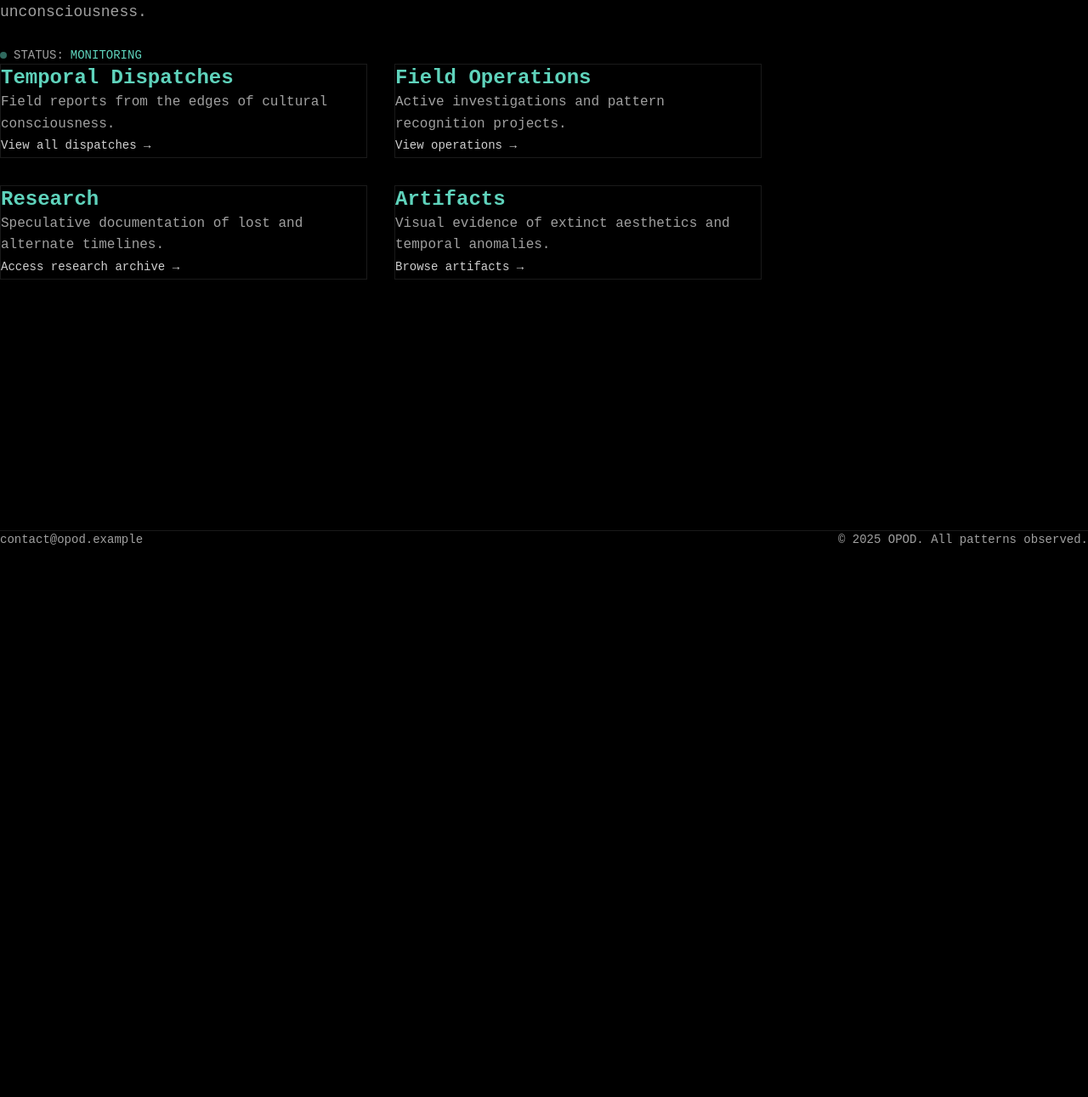
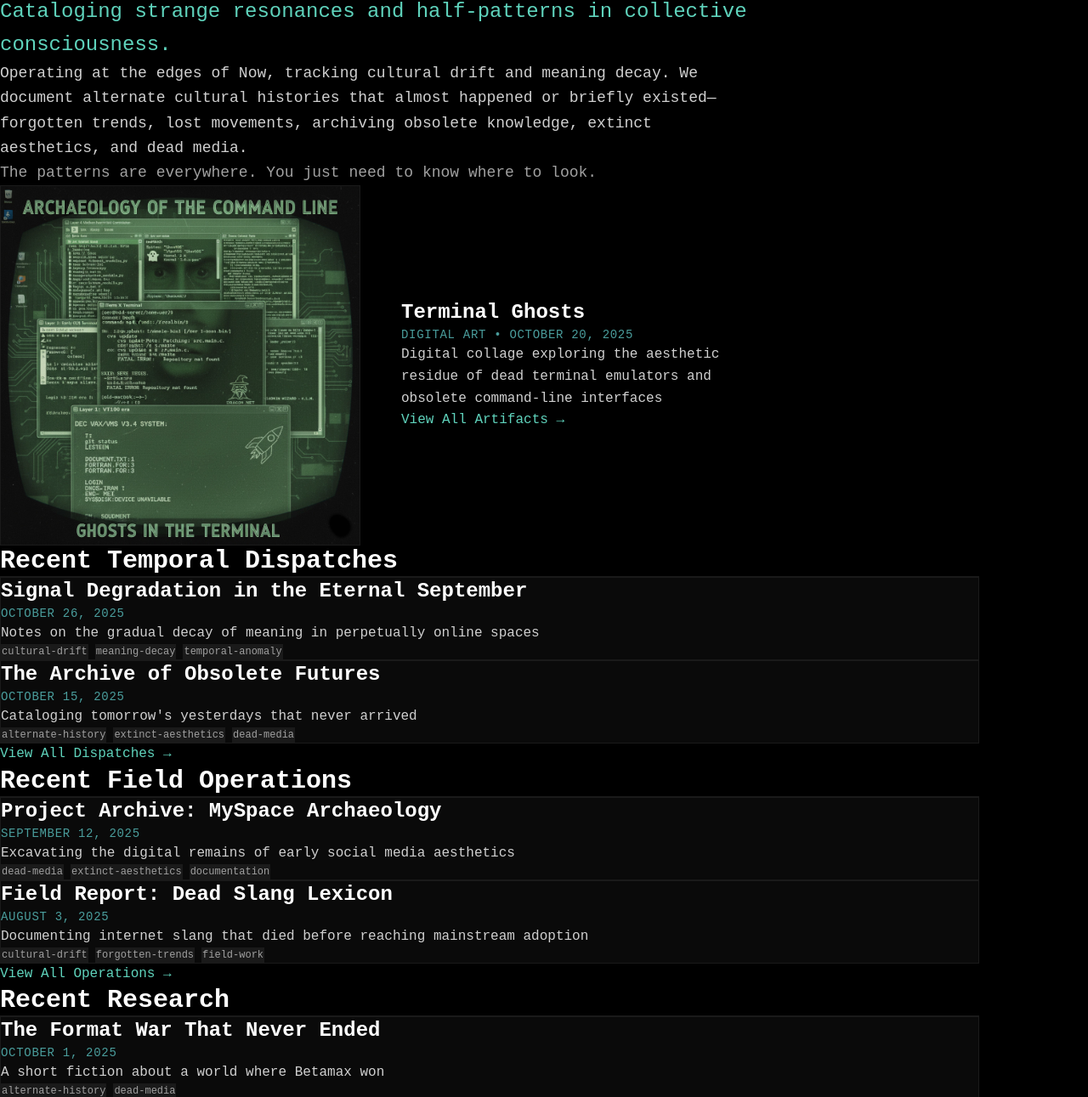
Before and after one commit to oldheadsouf/opod, an Astro site: page / in a window 1280 px wide. Shown: the part 155-1446 px from the top of the page at 85% size. Before the commit the page ends 800 px from the top, so only its background shows below. Built offline with nearby package versions, Linux system fonts and the light colour scheme; Astro itself is replaced by a stand-in of ours.

Commit message:
real index

```diff
--- a/src/pages/index.astro
+++ b/src/pages/index.astro
@@ -1,109 +1,228 @@
 ---
 import BaseLayout from '../layouts/BaseLayout.astro';
+import { getCollection } from 'astro:content';
+
+// Query all content collections
+const dispatches = await getCollection('dispatches');
+const operations = await getCollection('operations');
+const research = await getCollection('research');
+const artifacts = await getCollection('artifacts');
+
+// Sort by date (most recent first) and take limited items
+const recentDispatches = dispatches
+  .sort((a, b) => b.data.date.valueOf() - a.data.date.valueOf())
+  .slice(0, 2);
+
+const recentOperations = operations
+  .sort((a, b) => b.data.date.valueOf() - a.data.date.valueOf())
+  .slice(0, 2);
+
+const recentResearch = research
+  .sort((a, b) => b.data.date.valueOf() - a.data.date.valueOf())
+  .slice(0, 5);
+
+const featuredArtifact = artifacts
+  .sort((a, b) => b.data.date.valueOf() - a.data.date.valueOf())[0];
+
+// Format date helper
+const formatDate = (date: Date) => {
+  return new Intl.DateTimeFormat('en-US', {
+    year: 'numeric',
+    month: 'long',
+    day: 'numeric'
+  }).format(date);
+};
 ---
 
-<BaseLayout>
-  <div class="container mx-auto px-4 py-16 md:py-24">
-    <div class="max-w-4xl mx-auto">
-      <!-- Hero Section -->
-      <section class="mb-20">
-        <!-- Terminal-style prefix -->
-        <div class="text-cyan text-sm mb-8 font-mono">
-          <span class="text-fog">$</span> initialize_observation_protocol
-        </div>
+<BaseLayout
+  title="OPOD - Oldhead Penumbral Observatory Directorate"
+  description="Cataloging strange resonances and half-patterns in collective consciousness. Operating at the edges of Now, tracking cultural drift and meaning decay."
+>
+  <div class="max-w-6xl mx-auto px-4 sm:px-6 lg:px-8 py-12 sm:py-16 lg:py-20">
 
-        <!-- Main title with visual hierarchy -->
-        <div class="mb-12 space-y-4">
-          <div class="text-amber text-xs tracking-[0.3em] uppercase font-bold mb-3">
-            [ Classified Observation Network ]
-          </div>
-          <h1 class="text-3xl md:text-4xl font-bold leading-tight">
-            <span class="text-ghost">Oldhead</span>
-            <span class="text-mist">Penumbral Observatory</span>
-            <span class="bg-gradient-to-r from-cyan via-purple to-amber bg-clip-text text-transparent">
-              Directorate
-            </span>
+    <!-- Cryptic Introduction -->
+    <section class="mb-20 sm:mb-24 lg:mb-28">
+      <div class="max-w-4xl">
+        <h1 class="text-3xl sm:text-4xl lg:text-5xl font-bold text-white mb-6 leading-tight">
+          Oldhead Penumbral Observatory Directorate
         </h1>
-        </div>
-
-        <!-- Divider -->
-        <div class="flex items-center gap-4 mb-12">
-          <div class="h-px bg-gradient-to-r from-transparent via-cyan to-transparent flex-1"></div>
-          <span class="text-cyan text-xs">◆</span>
-          <div class="h-px bg-gradient-to-r from-transparent via-cyan to-transparent flex-1"></div>
-        </div>
-
-        <!-- Description with enhanced styling -->
-        <div class="pl-6 py-4">
-          <p class="text-base md:text-lg text-fog leading-relaxed">
-            Monitoring strange resonances and meaning decay across the collective unconsciousness.
+        <p class="text-lg sm:text-xl lg:text-2xl text-cyan mb-6 leading-relaxed">
+          Cataloging strange resonances and half-patterns in collective consciousness.
+        </p>
+        <p class="text-base sm:text-lg text-mist leading-relaxed mb-4">
+          Operating at the edges of Now, tracking cultural drift and meaning decay. We document alternate cultural histories that almost happened or briefly existed—forgotten trends, lost movements, archiving obsolete knowledge, extinct aesthetics, and dead media.
+        </p>
+        <p class="text-base sm:text-lg text-fog leading-relaxed">
+          The patterns are everywhere. You just need to know where to look.
         </p>
       </div>
-        <br />
-        <!-- Status indicator -->
-        <div class="mt-8 flex items-center gap-3 text-sm">
-          <div class="flex items-center gap-2">
-            <div class="w-2 h-2 bg-cyan rounded-full animate-pulse"></div>
-            <span class="text-fog">STATUS:</span>
-            <span class="text-cyan">MONITORING</span>
+    </section>
+
+    <!-- Featured Artifact -->
+    {featuredArtifact && (
+      <section class="mb-20 sm:mb-24 lg:mb-28">
+        <div class="max-w-4xl grid md:grid-cols-2 gap-8 lg:gap-12">
+          <div class="bg-void border border-slate p-6 sm:p-8 hover:border-cyan-dim transition-colors">
+            <img
+              src={featuredArtifact.data.image_url}
+              alt={featuredArtifact.data.title}
+              class="w-full h-auto opacity-90 hover:opacity-100 transition-opacity"
+            />
+          </div>
+          <div class="flex flex-col justify-center">
+            <h3 class="text-xl sm:text-2xl font-bold text-white mb-4">
+              {featuredArtifact.data.title}
+            </h3>
+            <p class="text-sm text-cyan-dim mb-4 uppercase tracking-wider">
+              {featuredArtifact.data.medium} • {formatDate(featuredArtifact.data.date)}
+            </p>
+            <p class="text-base text-mist leading-relaxed mb-6">
+              {featuredArtifact.data.description}
+            </p>
+            <a
+              href="/artifacts"
+              class="text-cyan hover:text-cyan-bright transition-colors inline-flex items-center gap-2"
+            >
+              View All Artifacts →
+            </a>
           </div>
         </div>
       </section>
+    )}
 
-      <!-- Section Previews -->
-      <section class="grid md:grid-cols-2 gap-8">
-        <div class="border border-slate p-6 hover:border-cyan transition-colors duration-200">
-          <h2 class="text-2xl font-bold text-cyan mb-3">Temporal Dispatches</h2>
-          <p class="text-fog mb-4">
-            Field reports from the edges of cultural consciousness.
+    <!-- Recent Content Feeds -->
+    <section class="space-y-16 sm:space-y-20">
+
+      <!-- Recent Temporal Dispatches -->
+      {recentDispatches.length > 0 && (
+        <div>
+          <h2 class="text-2xl sm:text-3xl font-bold text-white mb-8 border-b border-slate pb-3">
+            Recent Temporal Dispatches
+          </h2>
+          <div class="space-y-6">
+            {recentDispatches.map((dispatch) => (
+              <article class="bg-void border border-slate p-6 hover:border-cyan-dim transition-colors">
+                <a href={`/dispatches/${dispatch.slug}`} class="group">
+                  <h3 class="text-xl sm:text-2xl font-bold text-white mb-3 group-hover:text-cyan transition-colors">
+                    {dispatch.data.title}
+                  </h3>
+                  <p class="text-sm text-cyan-dim mb-3 uppercase tracking-wider">
+                    {formatDate(dispatch.data.date)}
                   </p>
+                  <p class="text-base text-mist leading-relaxed">
+                    {dispatch.data.description}
+                  </p>
+                  {dispatch.data.tags && dispatch.data.tags.length > 0 && (
+                    <div class="flex flex-wrap gap-2 mt-4">
+                      {dispatch.data.tags.map((tag) => (
+                        <span class="text-xs text-fog bg-slate px-2 py-1 border border-slate">
+                          {tag}
+                        </span>
+                      ))}
+                    </div>
+                  )}
+                </a>
+              </article>
+            ))}
+          </div>
+          <div class="mt-6">
             <a
               href="/dispatches"
-            class="text-sm text-mist hover:text-cyan transition-colors duration-200"
+              class="text-cyan hover:text-cyan-bright transition-colors inline-flex items-center gap-2"
             >
-            View all dispatches &rarr;
+              View All Dispatches →
             </a>
           </div>
+        </div>
+      )}
 
-        <div class="border border-slate p-6 hover:border-cyan transition-colors duration-200">
-          <h2 class="text-2xl font-bold text-cyan mb-3">Field Operations</h2>
-          <p class="text-fog mb-4">
-            Active investigations and pattern recognition projects.
+      <!-- Recent Field Operations -->
+      {recentOperations.length > 0 && (
+        <div>
+          <h2 class="text-2xl sm:text-3xl font-bold text-white mb-8 border-b border-slate pb-3">
+            Recent Field Operations
+          </h2>
+          <div class="space-y-6">
+            {recentOperations.map((operation) => (
+              <article class="bg-void border border-slate p-6 hover:border-cyan-dim transition-colors">
+                <a href={`/operations/${operation.slug}`} class="group">
+                  <h3 class="text-xl sm:text-2xl font-bold text-white mb-3 group-hover:text-cyan transition-colors">
+                    {operation.data.title}
+                  </h3>
+                  <p class="text-sm text-cyan-dim mb-3 uppercase tracking-wider">
+                    {formatDate(operation.data.date)}
                   </p>
+                  <p class="text-base text-mist leading-relaxed">
+                    {operation.data.description}
+                  </p>
+                  {operation.data.tags && operation.data.tags.length > 0 && (
+                    <div class="flex flex-wrap gap-2 mt-4">
+                      {operation.data.tags.map((tag) => (
+                        <span class="text-xs text-fog bg-slate px-2 py-1 border border-slate">
+                          {tag}
+                        </span>
+                      ))}
+                    </div>
+                  )}
+                </a>
+              </article>
+            ))}
+          </div>
+          <div class="mt-6">
             <a
               href="/operations"
-            class="text-sm text-mist hover:text-cyan transition-colors duration-200"
+              class="text-cyan hover:text-cyan-bright transition-colors inline-flex items-center gap-2"
             >
-            View operations &rarr;
+              View All Operations →
             </a>
           </div>
+        </div>
+      )}
 
-        <div class="border border-slate p-6 hover:border-cyan transition-colors duration-200">
-          <h2 class="text-2xl font-bold text-cyan mb-3">Research</h2>
-          <p class="text-fog mb-4">
-            Speculative documentation of lost and alternate timelines.
+      <!-- Recent Research -->
+      {recentResearch.length > 0 && (
+        <div>
+          <h2 class="text-2xl sm:text-3xl font-bold text-white mb-8 border-b border-slate pb-3">
+            Recent Research
+          </h2>
+          <div class="space-y-6">
+            {recentResearch.map((piece) => (
+              <article class="bg-void border border-slate p-6 hover:border-cyan-dim transition-colors">
+                <a href={`/research/${piece.slug}`} class="group">
+                  <h3 class="text-xl sm:text-2xl font-bold text-white mb-3 group-hover:text-cyan transition-colors">
+                    {piece.data.title}
+                  </h3>
+                  <p class="text-sm text-cyan-dim mb-3 uppercase tracking-wider">
+                    {formatDate(piece.data.date)}
                   </p>
+                  <p class="text-base text-mist leading-relaxed">
+                    {piece.data.description}
+                  </p>
+                  {piece.data.tags && piece.data.tags.length > 0 && (
+                    <div class="flex flex-wrap gap-2 mt-4">
+                      {piece.data.tags.map((tag) => (
+                        <span class="text-xs text-fog bg-slate px-2 py-1 border border-slate">
+                          {tag}
+                        </span>
+                      ))}
+                    </div>
+                  )}
+                </a>
+              </article>
+            ))}
+          </div>
+          <div class="mt-6">
             <a
               href="/research"
-            class="text-sm text-mist hover:text-cyan transition-colors duration-200"
+              class="text-cyan hover:text-cyan-bright transition-colors inline-flex items-center gap-2"
             >
-            Access research archive &rarr;
+              View All Research →
             </a>
           </div>
+        </div>
+      )}
 
-        <div class="border border-slate p-6 hover:border-cyan transition-colors duration-200">
-          <h2 class="text-2xl font-bold text-cyan mb-3">Artifacts</h2>
-          <p class="text-fog mb-4">
-            Visual evidence of extinct aesthetics and temporal anomalies.
-          </p>
-          <a
-            href="/artifacts"
-            class="text-sm text-mist hover:text-cyan transition-colors duration-200"
-          >
-            Browse artifacts &rarr;
-          </a>
-        </div>
     </section>
-    </div>
+
   </div>
 </BaseLayout>
```
Lines whose indentation alone changed are shown as unchanged.
